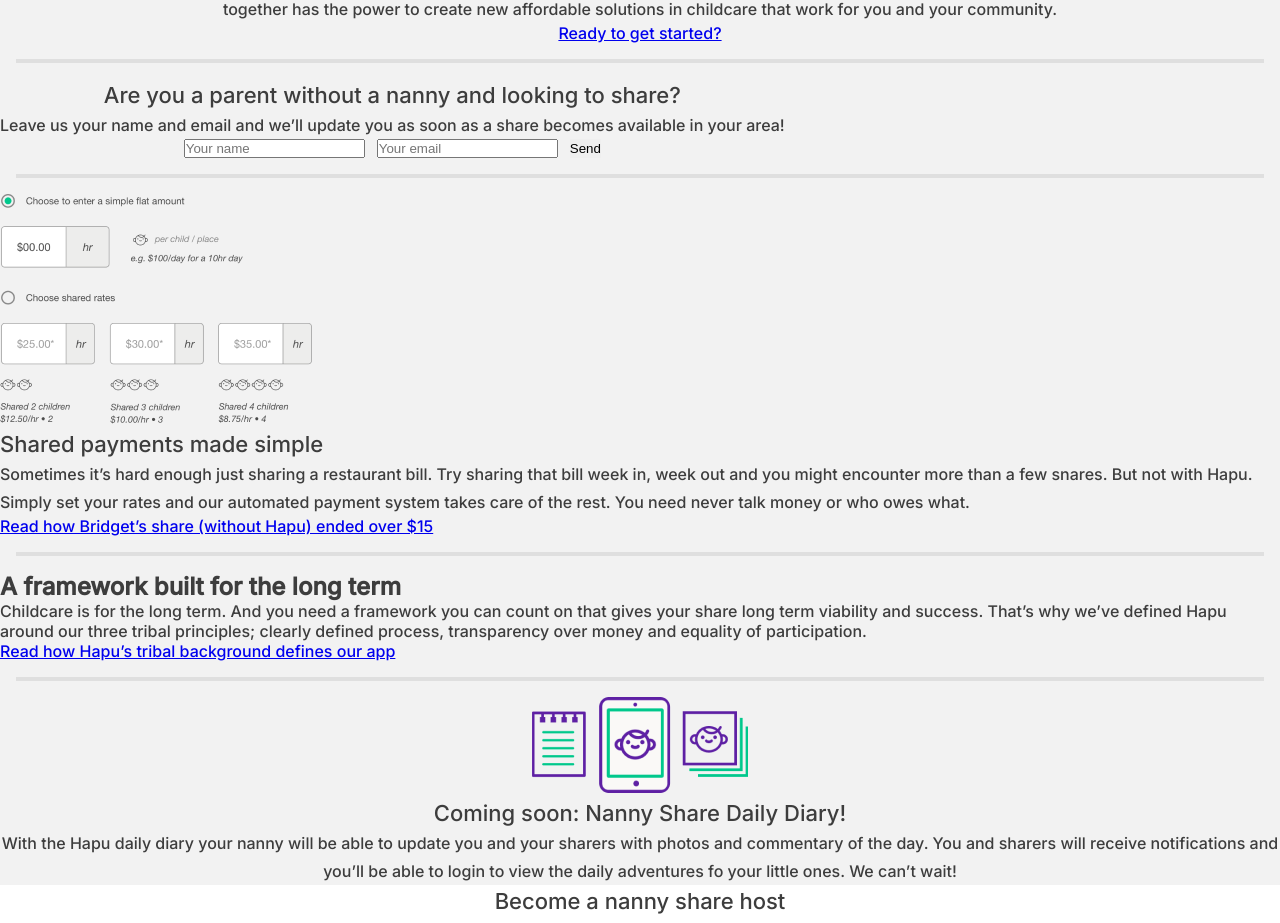
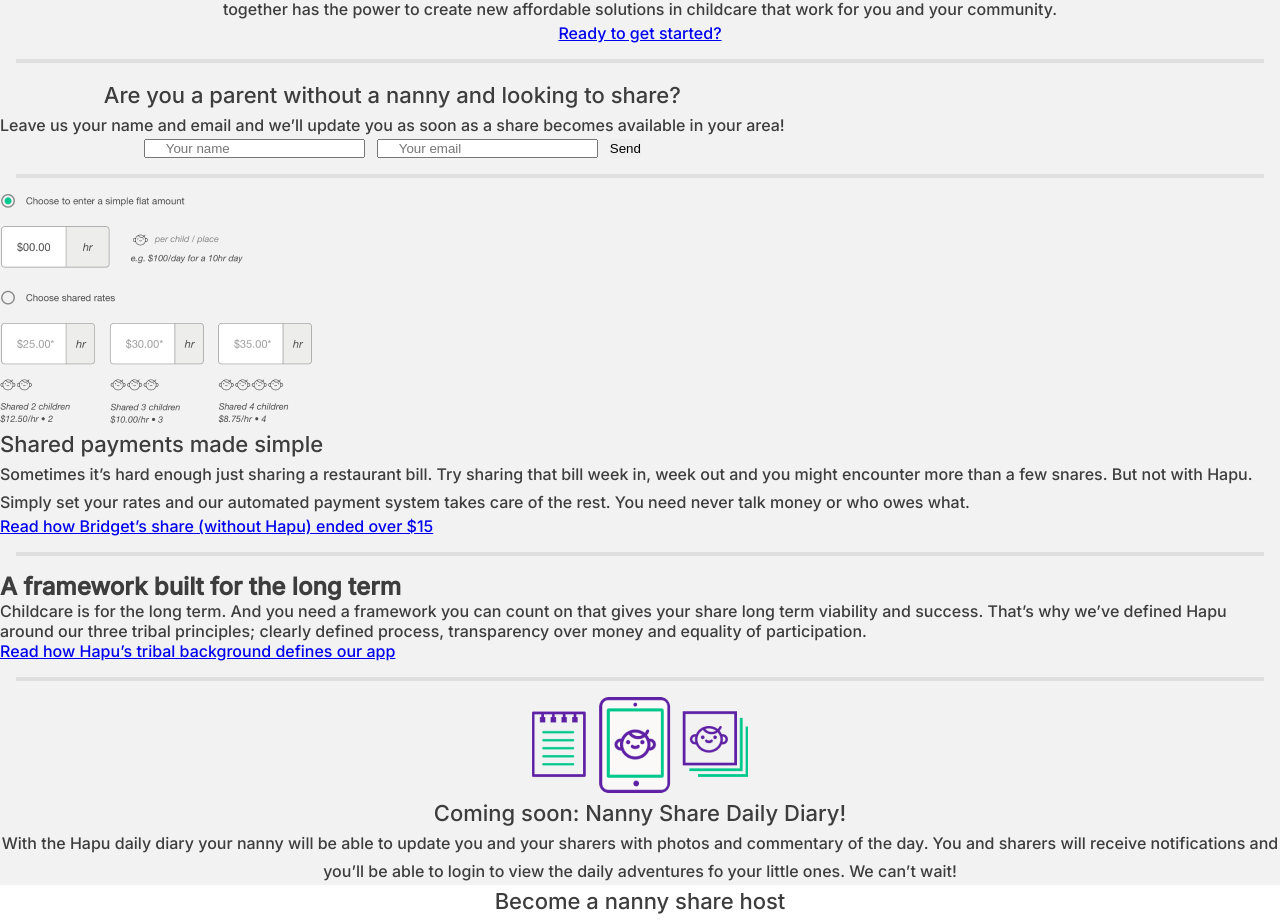
Before and after one commit to walterlbf/react-challenge, a React (Create React App) app: page / in a window 1280 px wide. Shown: the part 1133-2056 px from the top of the page. Built offline with nearby package versions, Linux system fonts and the light colour scheme.

Commit message:
padding no placeholder do button

```diff
--- a/src/styles/Contact.css
+++ b/src/styles/Contact.css
@@ -20,6 +20,10 @@
   display: flex;
   gap: 12px;
   justify-content: center;
+}
+
+input {
+  padding: 0 20px;
 }
 
 @media (max-width: 360px){
```
